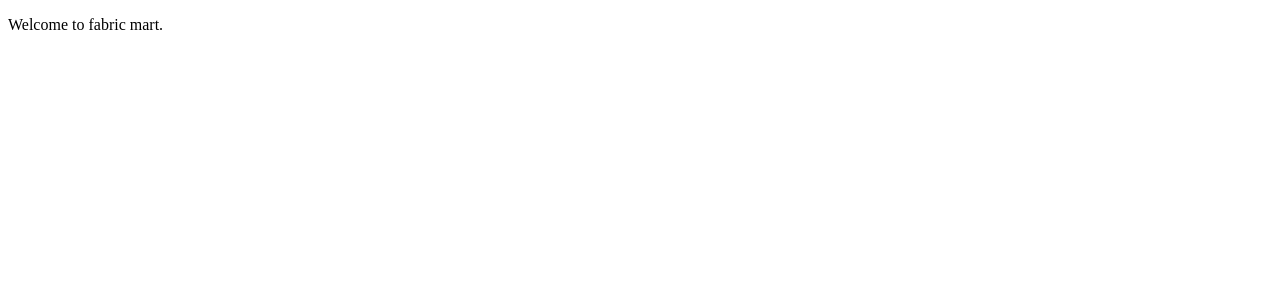
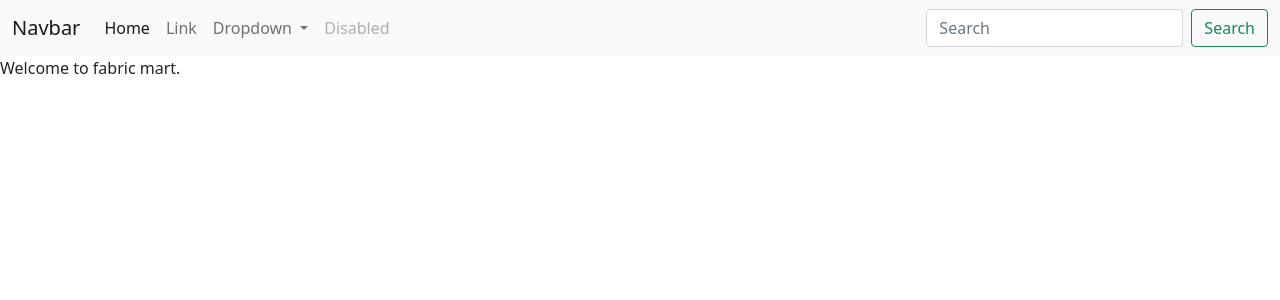
Before and after one commit to befikaduzufan/WVUGo-app, an Angular app: page / in a window 1280 px wide. Shown: the top 300 px of the page. Built offline with nearby package versions, Linux system fonts and the light colour scheme.

Commit message:
Removed autogenerate code.

```diff
--- a/angular.json
+++ b/angular.json
@@ -27,9 +27,12 @@
               "src/assets"
             ],
             "styles": [
-              "src/styles.css"
+              "src/styles.css",
+              "./node_modules/bootstrap/dist/css/bootstrap.css"
             ],
-            "scripts": []
+            "scripts": [
+              "./node_modules/bootstrap/dist/js/bootstrap.bundle.js"
+            ]
           },
           "configurations": {
             "production": {
--- a/package.json
+++ b/package.json
@@ -18,6 +18,7 @@
     "@angular/platform-browser": "~13.1.0",
     "@angular/platform-browser-dynamic": "~13.1.0",
     "@angular/router": "~13.1.0",
+    "bootstrap": "^5.1.3",
     "rxjs": "~7.4.0",
     "tslib": "^2.3.0",
     "zone.js": "~0.11.4"
--- a/src/app/app.component.html
+++ b/src/app/app.component.html
@@ -1,3 +1,4 @@
+<wvuGO-topnavbar>Loading...</wvuGO-topnavbar>
 <p>
 Welcome to fabric mart.
 </p>
--- a/src/app/app.module.ts
+++ b/src/app/app.module.ts
@@ -2,10 +2,14 @@ import { NgModule } from '@angular/core';
 import { BrowserModule } from '@angular/platform-browser';
 
 import { AppComponent } from './app.component';
+import { TopNavBarComponent } from './header/topnavbar.component';
+import { SideNavBarComponent } from './sidebar/sidenavbar.component';
 
 @NgModule({
   declarations: [
-    AppComponent
+    AppComponent,
+    TopNavBarComponent,
+    SideNavBarComponent
   ],
   imports: [
     BrowserModule
--- /dev/null
+++ b/src/app/header/topnavbar.component.html
@@ -0,0 +1,36 @@
+<nav class="navbar navbar-expand-lg navbar-light bg-light">
+  <div class="container-fluid">
+    <a class="navbar-brand" href="#">Navbar</a>
+    <button class="navbar-toggler" type="button" data-bs-toggle="collapse" data-bs-target="#navbarSupportedContent" aria-controls="navbarSupportedContent" aria-expanded="false" aria-label="Toggle navigation">
+      <span class="navbar-toggler-icon"></span>
+    </button>
+    <div class="collapse navbar-collapse" id="navbarSupportedContent">
+      <ul class="navbar-nav me-auto mb-2 mb-lg-0">
+        <li class="nav-item">
+          <a class="nav-link active" aria-current="page" href="#">Home</a>
+        </li>
+        <li class="nav-item">
+          <a class="nav-link" href="#">Link</a>
+        </li>
+        <li class="nav-item dropdown">
+          <a class="nav-link dropdown-toggle" href="#" id="navbarDropdown" role="button" data-bs-toggle="dropdown" aria-expanded="false">
+            Dropdown
+          </a>
+          <ul class="dropdown-menu" aria-labelledby="navbarDropdown">
+            <li><a class="dropdown-item" href="#">Action</a></li>
+            <li><a class="dropdown-item" href="#">Another action</a></li>
+            <li><hr class="dropdown-divider"></li>
+            <li><a class="dropdown-item" href="#">Something else here</a></li>
+          </ul>
+        </li>
+        <li class="nav-item">
+          <a class="nav-link disabled">Disabled</a>
+        </li>
+      </ul>
+      <form class="d-flex">
+        <input class="form-control me-2" type="search" placeholder="Search" aria-label="Search">
+        <button class="btn btn-outline-success" type="submit">Search</button>
+      </form>
+    </div>
+  </div>
+</nav>
```
Also changed, not shown: src/app/header/topnavbar.component.ts (added, +10 -0 lines), src/app/sidebar/sidenavbar.component.ts (added, +10 -0 lines), src/app/header/topnavbar.component.css (added), src/app/sidebar/sidenavbar.component.css (added), src/app/sidebar/sidenavbar.component.html (added), 1 other file (tests, documents, lock files or other folders).
